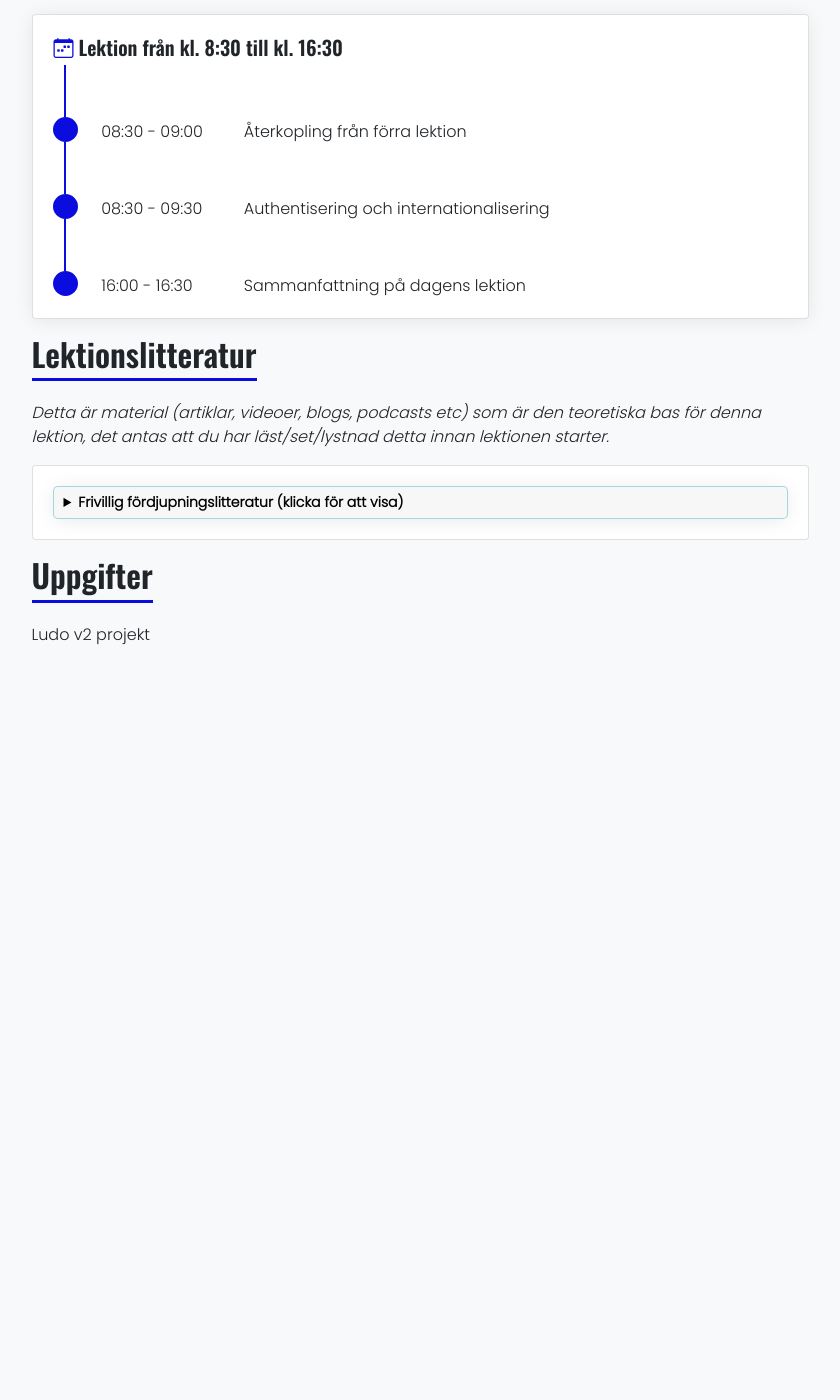
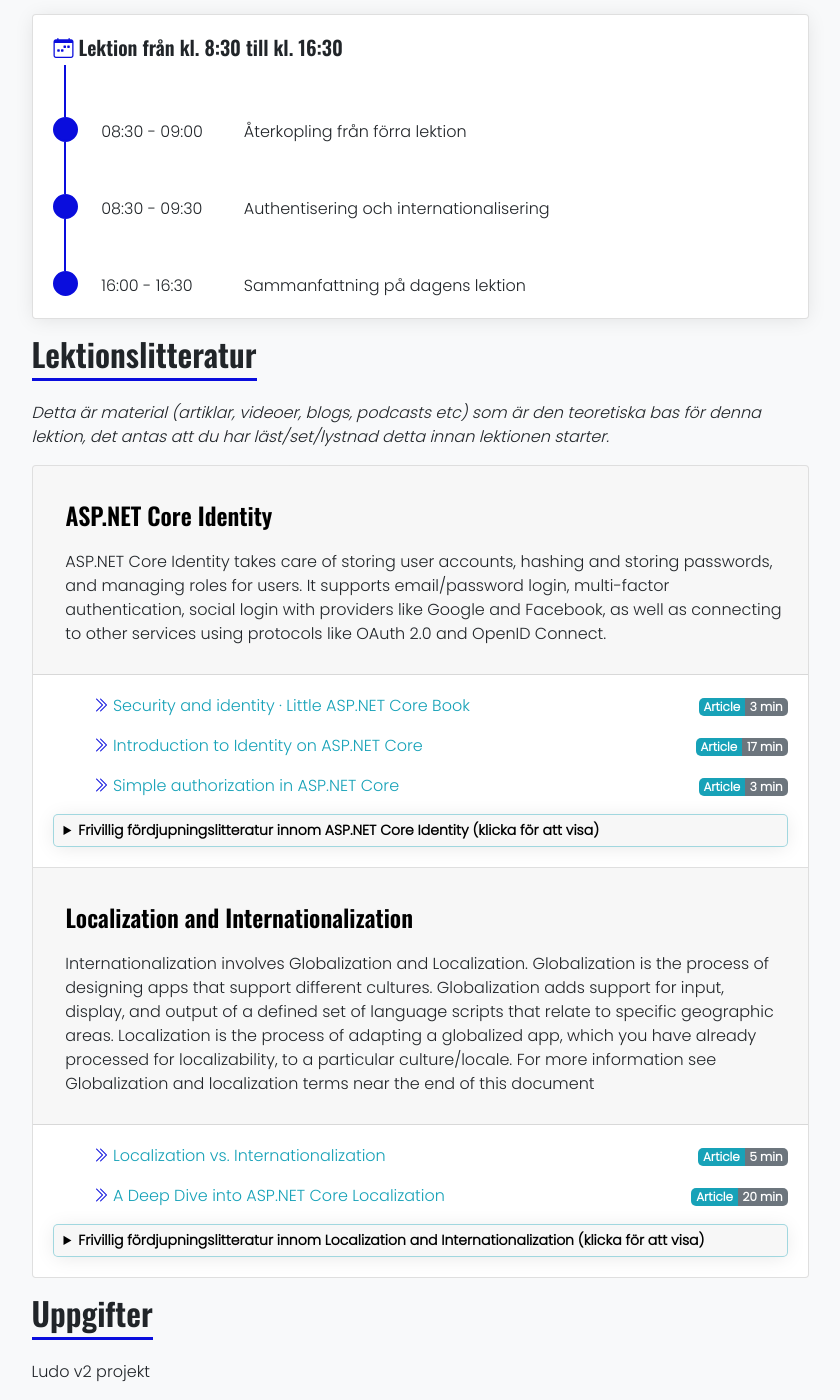
Before and after one commit to PGBSNH20/PGBSNH20-backendweb, a Jekyll site: the page built from lectures/11-aaa-i18n.md, in a window 1280 px wide and 1400 px high, scrolled down 353 px. Shown: the whole window, without its empty margins (220-1060 px from the left). Built offline with Jekyll 4.4.1, drawn with Linux system fonts in a browser that asks for light colours; nearby versions of some CDN libraries; before the commit the page ends 1016 px from its top, so only the background shows below that.

Commit message:
Adds links and descriptions

```diff
--- a/_data/lecture_authentication_and_internationalization.yml
+++ b/_data/lecture_authentication_and_internationalization.yml
@@ -1,14 +1,71 @@
 ---
 contentTimeTotal:
-  literatureTime: 0
-  optionalLiteratureTime: 70
-notInTopic:
-  optionalLiterature:
-  - title: "Securing Web APIs with Microsoft.Identity.Web"
-    url: https://www.youtube.com/watch?v=P25SIYLsH-g
-    timeType: Video
-    timeMinutes: 70
-    timeBadge: danger
-  - title: "How to Build and Secure Web APIs with ASP.NET Core 3.0"
-    url: https://auth0.com/blog/how-to-build-and-secure-web-apis-with-aspnet-core-3/
+  literatureTime: 48
+  optionalLiteratureTime: 113
 topics:
+  - topic: "ASP.NET Core Identity"
+    literatureTime: 23
+    optionalLiteratureTime: 51
+    description-include: asp_net_core_identity.md
+    literature:
+    - title: "Security and identity · Little ASP.NET Core Book"
+      url: https://nbarbettini.gitbooks.io/little-asp-net-core-book/content/chapters/security-and-identity/
+      timeType: Article
+      timeMinutes: 3
+      timeBadge: info
+    - title: "Introduction to Identity on ASP.NET Core"
+      url: https://docs.microsoft.com/en-us/aspnet/core/security/authentication/identity?view=aspnetcore-5.0&tabs=visual-studio
+      timeType: Article
+      timeMinutes: 17
+      timeBadge: info
+    - title: "Simple authorization in ASP.NET Core"
+      url: https://docs.microsoft.com/en-us/aspnet/core/security/authorization/simple?view=aspnetcore-5.0
+      timeType: Article
+      timeMinutes: 3
+      timeBadge: info
+    optionalLiterature:
+    - title: "ASP.NET Core Identity Series – Two Factor Authentication"
+      url: https://chsakell.com/2019/08/18/asp-net-core-identity-series-two-factor-authentication/
+      timeType: Article
+      timeMinutes: 0
+      timeBadge: dark
+    - title: "ASP.NET Core 3.1 - Simple API for Authentication, Registration and User Management"
+      url: https://jasonwatmore.com/post/2019/10/14/aspnet-core-3-simple-api-for-authentication-registration-and-user-management
+      timeType: Article
+      timeMinutes: 37
+      timeBadge: info
+    - title: "How to Build and Secure Web APIs with ASP.NET Core 3.0"
+      url: https://auth0.com/blog/how-to-build-and-secure-web-apis-with-aspnet-core-3/
+    - title: "Token Authentication in ASP.NET Core 2.0 - A Complete Guide"
+      url: https://developer.okta.com/blog/2018/03/23/token-authentication-aspnetcore-complete-guide
+      timeType: Article
+      timeMinutes: 14
+      timeBadge: info
+      description: >
+        Everything you ever wanted to know about token authentication in ASP.NET Core 2.0 and beyond.
+  - topic: "Localization and Internationalization"
+    literatureTime: 25
+    optionalLiteratureTime: 62
+    description-include: localization_and_internationalization.md
+    literature:
+    - title: "Localization vs. Internationalization"
+      url: https://www.w3.org/International/questions/qa-i18n
+      timeType: Article
+      timeMinutes: 5
+      timeBadge: info
+    - title: "A Deep Dive into ASP.NET Core Localization"
+      url: https://www.codemag.com/Article/2009081/A-Deep-Dive-into-ASP.NET-Core-Localization
+      timeType: Article
+      timeMinutes: 20
+      timeBadge: info
+    optionalLiterature:
+    - title: "Razor Pages Localisation - SEO-friendly URLs"
+      url: https://www.mikesdotnetting.com/article/348/razor-pages-localisation-seo-friendly-urls
+      timeType: Article
+      timeMinutes: 10
+      timeBadge: info
+    - title: "Globalization and localization in ASP.NET Core"
+      url: https://docs.microsoft.com/en-us/aspnet/core/fundamentals/localization?view=aspnetcore-5.0
+      timeType: Article
+      timeMinutes: 52
+      timeBadge: info
--- /dev/null
+++ b/_includes/descriptions/asp_net_core_identity.md
@@ -0,0 +1 @@
+ASP.NET Core Identity takes care of storing user accounts, hashing and storing passwords, and managing roles for users. It supports email/password login, multi-factor authentication, social login with providers like Google and Facebook, as well as connecting to other services using protocols like OAuth 2.0 and OpenID Connect.
--- /dev/null
+++ b/_includes/descriptions/localization_and_internationalization.md
@@ -0,0 +1,3 @@
+Internationalization involves Globalization and Localization. Globalization is the process of designing apps that support different cultures. Globalization adds support for input, display, and output of a defined set of language scripts that relate to specific geographic areas.
+
+Localization is the process of adapting a globalized app, which you have already processed for localizability, to a particular culture/locale. For more information see Globalization and localization terms near the end of this document
```
Also changed, not shown: _data/lecture_async_webapplication.yml (+3 -5 lines), lectures/10-asyncweb.md (+20 -2 lines).
